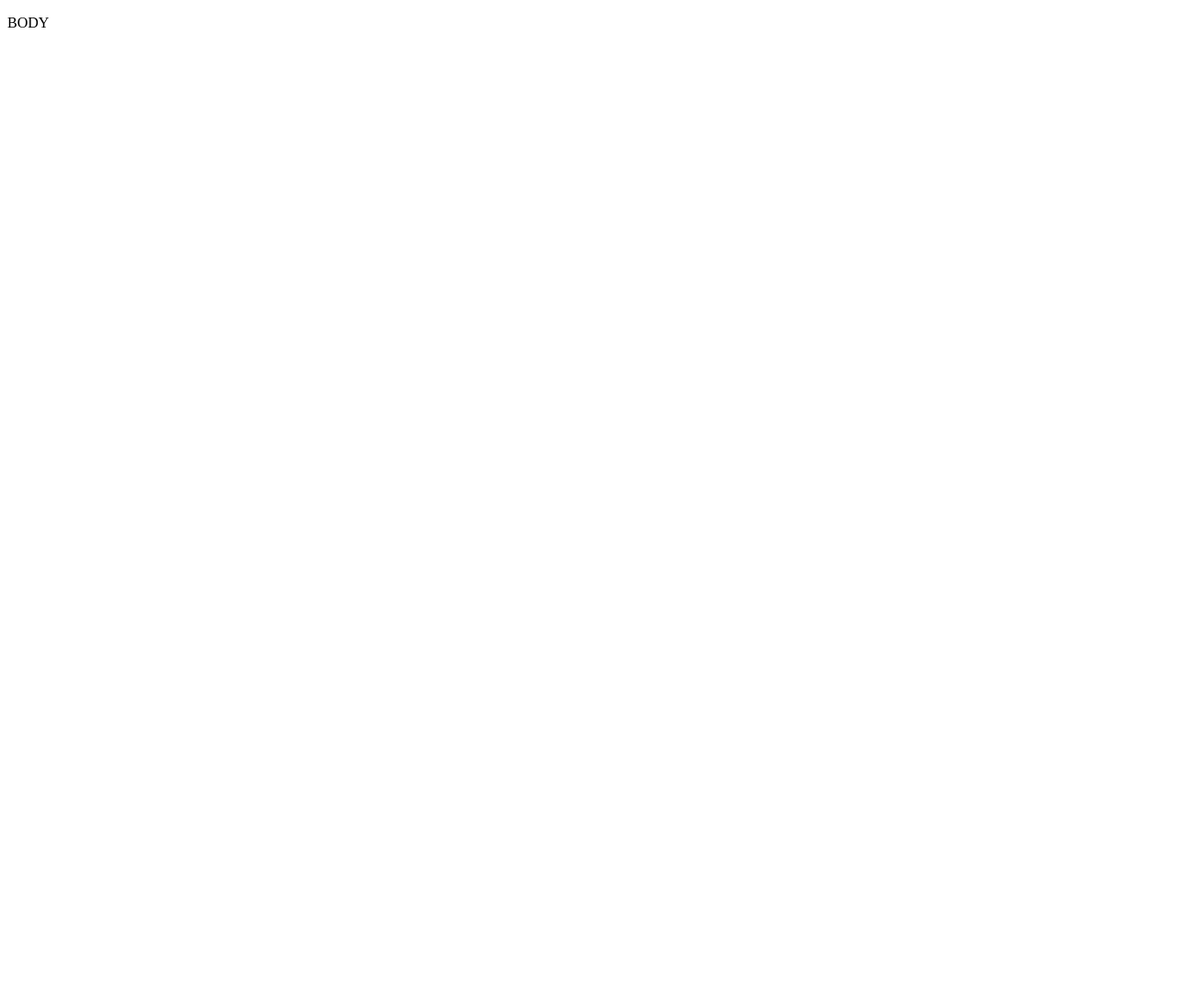
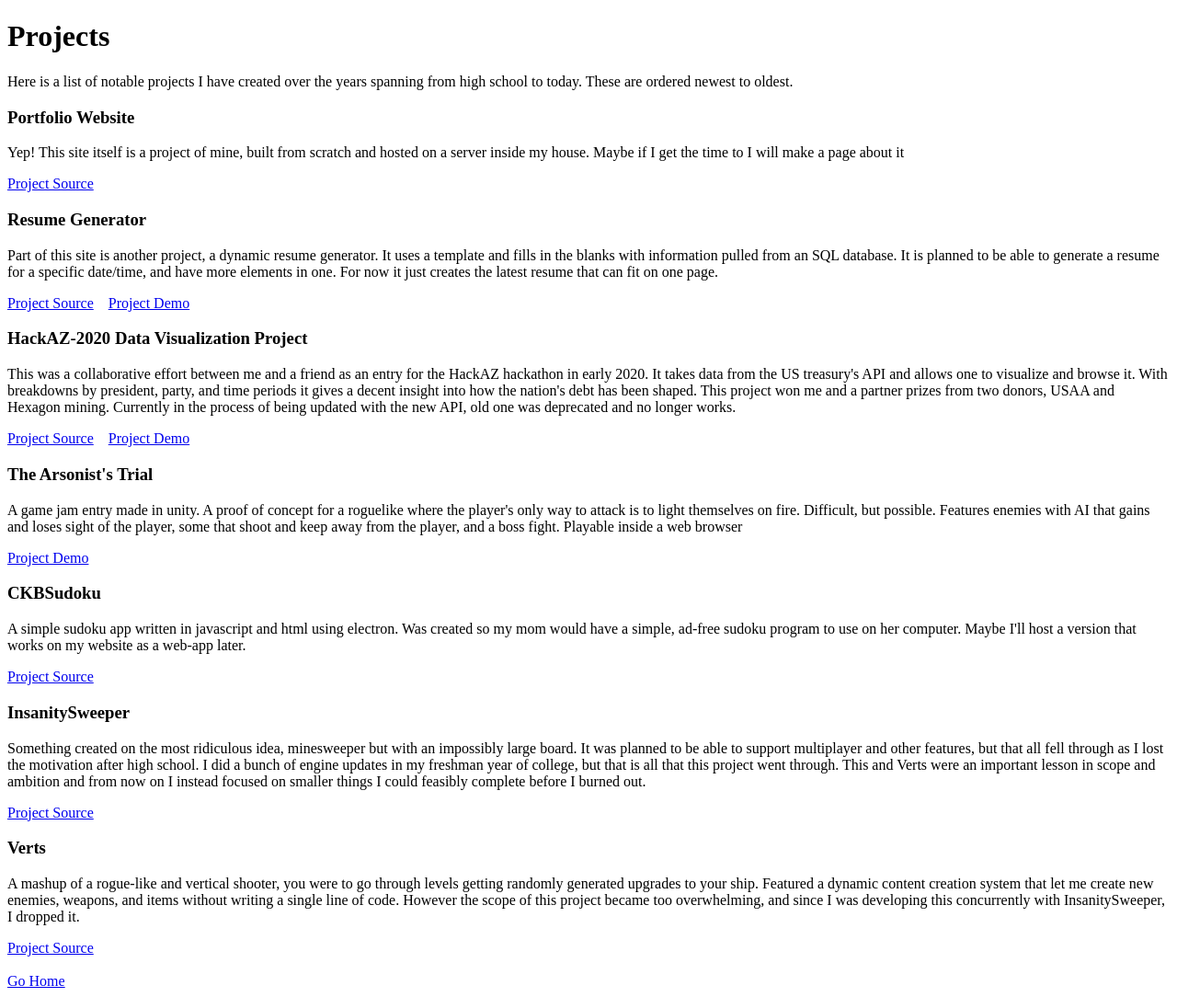
Before and after one commit to Coppyhop/coppyhop-com, a plain HTML site: page projects.html in a window 1280 px wide. Shown: the whole page at 92% size. Before the commit the page ends 800 px from the top, so only its background shows below. Drawn offline with Linux system fonts and the light colour scheme.

Commit message:
Basic Contents for About and projects

```diff
--- a/projects.html
+++ b/projects.html
@@ -4,6 +4,44 @@
 		<title>Project List</title>
 	</head>
 	<body>
-		<p>BODY</p>
+		<h1>Projects</h1>
+		<p>Here is a list of notable projects I have created over the years spanning from high school to today. These are ordered newest to oldest.</p>
+		<div>
+			<h3>Portfolio Website</h3>
+			<p>Yep! This site itself is a project of mine, built from scratch and hosted on a server inside my house. Maybe if I get the time to I will make a page about it</p>
+			<a href="https://github.com/Coppyhop/coppyhop-com">Project Source</a>
+		</div>
+		<div>
+			<h3>Resume Generator</h3>
+			<p>Part of this site is another project, a dynamic resume generator. It uses a template and fills in the blanks with information pulled from an SQL database. It is planned to be able to generate a resume for a specific date/time, and have more elements in one. For now it just creates the latest resume that can fit on one page.</p>
+			<a href="https://github.com/Coppyhop/Resume-Generator">Project Source</a> &nbsp &nbsp<a href="Resume-Generator/resume.php">Project Demo</a>
+		</div>
+		<div>
+			<h3>HackAZ-2020 Data Visualization Project</h3>
+			<p>This was a collaborative effort between me and a friend as an entry for the HackAZ hackathon in early 2020. It takes data from the US treasury's API and allows one to visualize and browse it. With breakdowns by president, party, and time periods it gives a decent insight into how the nation's debt has been shaped. This project won me and a partner prizes from two donors, USAA and Hexagon mining. Currently in the process of being updated with the new API, old one was deprecated and no longer works.</p>
+			<a href="https://github.com/Coppyhop/HackAZ-2020-Hexagon-Data">Project Source</a> &nbsp &nbsp<a href="HackAZ-2020-Hexagon-Data">Project Demo</a>
+		</div>
+		<div>
+			<h3>The Arsonist's Trial</h3>
+			<p>A game jam entry made in unity. A proof of concept for a roguelike where the player's only way to attack is to light themselves on fire. Difficult, but possible. Features enemies with AI that gains and loses sight of the player, some that shoot and keep away from the player, and a boss fight. Playable inside a web browser</p>
+			<a href="https://coppyhop.itch.io/the-arsonists-trial">Project Demo</a>
+		</div>
+		<div>
+			<h3>CKBSudoku</h3>
+			<p>A simple sudoku app written in javascript and html using electron. Was created so my mom would have a simple, ad-free sudoku program to use on her computer. Maybe I'll host a version that works on my website as a web-app later.</p>
+			<a href="https://github.com/Coppyhop/ckbsudoku">Project Source</a>
+		</div>
+		<div>
+			<h3>InsanitySweeper</h3>
+			<p>Something created on the most ridiculous idea, minesweeper but with an impossibly large board. It was planned to be able to support multiplayer and other features, but that all fell through as I lost the motivation after high school. I did a bunch of engine updates in my freshman year of college, but that is all that this project went through. This and Verts were an important lesson in scope and ambition and from now on I instead focused on smaller things I could feasibly complete before I burned out.</p>
+			<a href="https://github.com/Coppyhop/InsanitySweeper">Project Source</a>
+		</div>
+		<div>
+			<h3>Verts</h3>
+			<p>A mashup of a rogue-like and vertical shooter, you were to go through levels getting randomly generated upgrades to your ship. Featured a dynamic content creation system that let me create new enemies, weapons, and items without writing a single line of code. However the scope of this project became too overwhelming, and since I was developing this concurrently with InsanitySweeper, I dropped it.</p>
+			<a href="https://github.com/Coppyhop/Verts">Project Source</a>
+		</div>
+		<br>
+		<a href="index.html">Go Home</a>
 	</body>
 </html>
```
Also changed, not shown: about.html (+4 -1 lines).
